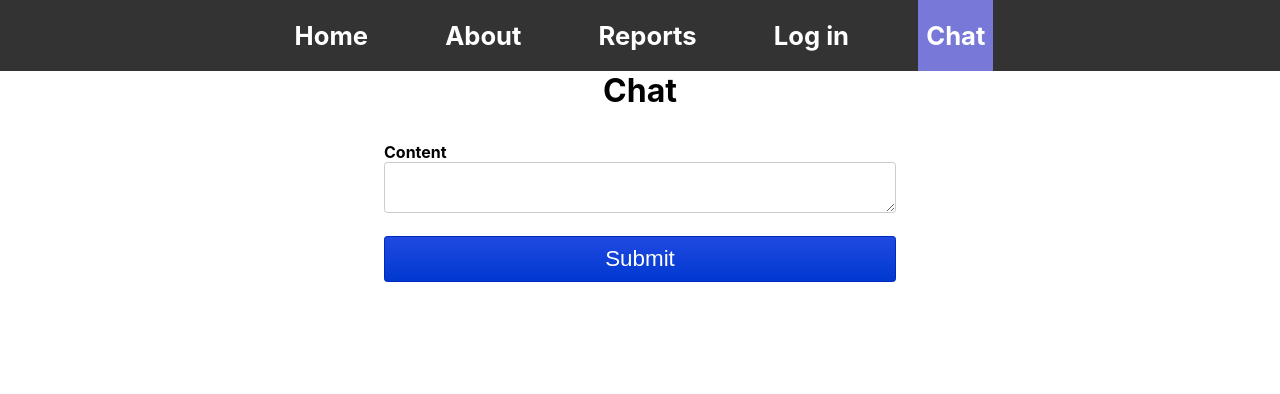
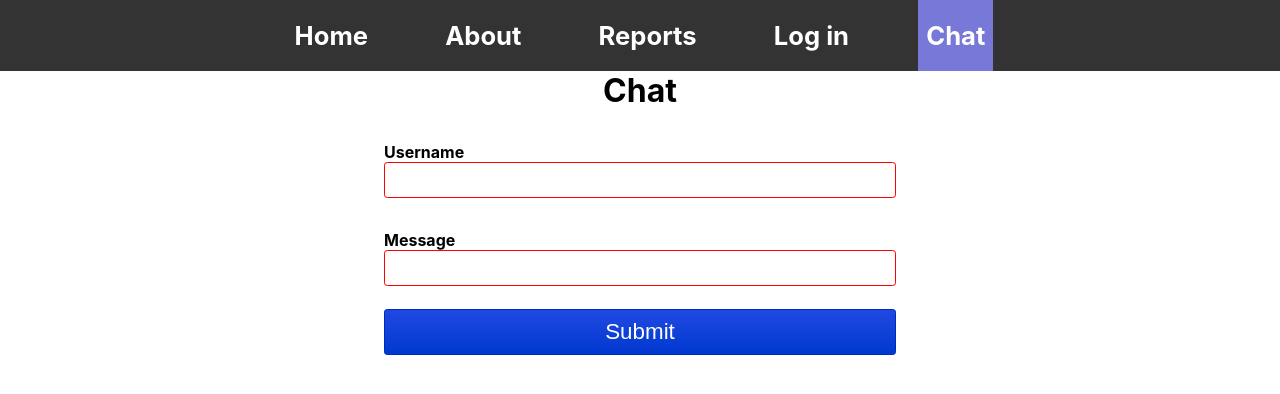
Before and after one commit to rinnegard/me-jsramverk, a React (Create React App) app: page /chat in a window 1280 px wide. Shown: the top 394 px of the page. Built offline with nearby package versions, Linux system fonts and the light colour scheme; no server answers.

Commit message:
Added username form

```diff
--- a/src/views/Chat.js
+++ b/src/views/Chat.js
@@ -3,6 +3,7 @@ import {socket} from "../service/socket.js";
 
 function Chat() {
     const [newMessage, setNewMessage] = useState("");
+    const [username, setUsername] = useState("");
     const [messages, setMessages] = useState([]);
 
 
@@ -35,8 +36,10 @@ function Chat() {
 
 
     function inputChange(e) {
-        if (e.target.type === "textarea") {
+        if (e.target.name === "message") {
             setNewMessage(e.target.value);
+        } else if (e.target.name === "username") {
+            setUsername(e.target.value);
         }
     }
 
@@ -47,8 +50,10 @@ function Chat() {
                 {messages}
             </div>
             <form onSubmit={formSubmit}>
-                <label htmlFor="message">Content</label>
-                <textarea name="message" required onChange={inputChange}/>
+                <label htmlFor="username">Username</label>
+                <input type="text" name="username" required onChange={inputChange} value={username}/>
+                <label htmlFor="message">Message</label>
+                <input type="text" name="message" required onChange={inputChange} value={newMessage}/>
                 <input className="blue-button button" type="submit" value="Submit" />
             </form>
 
```
